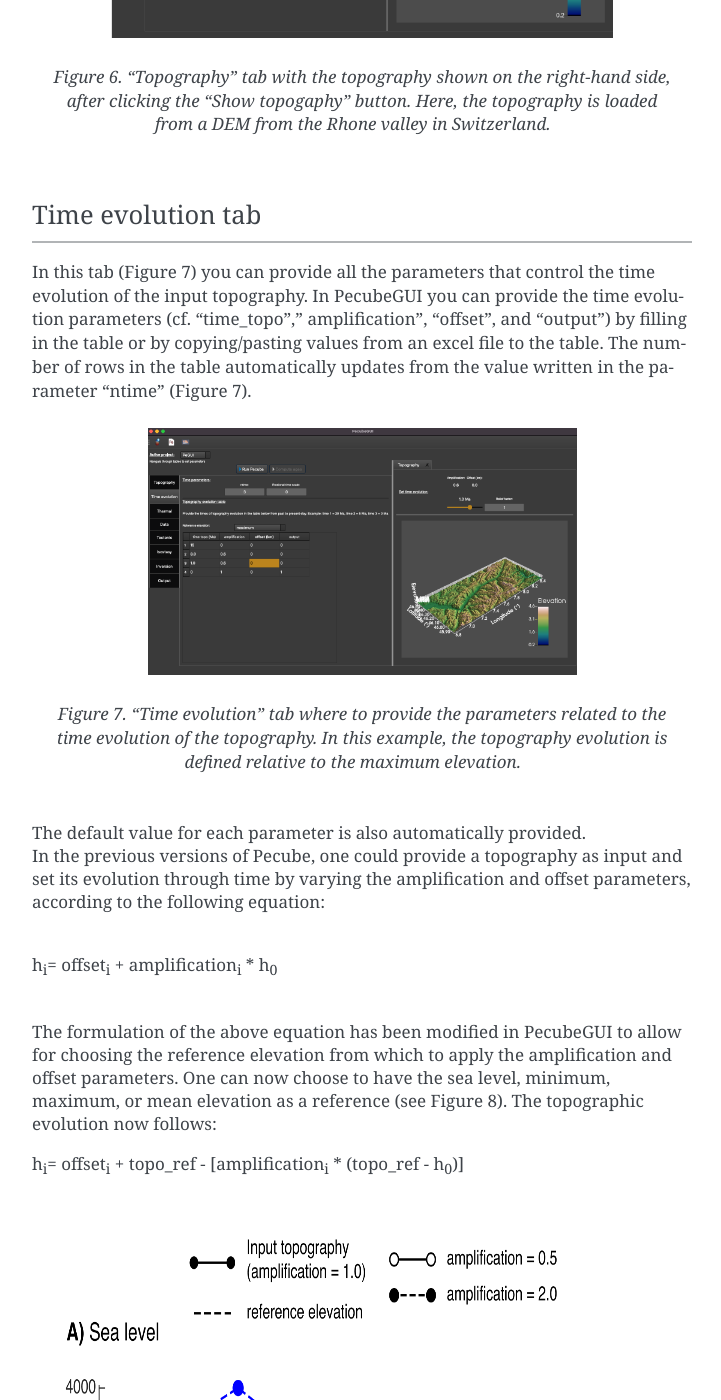
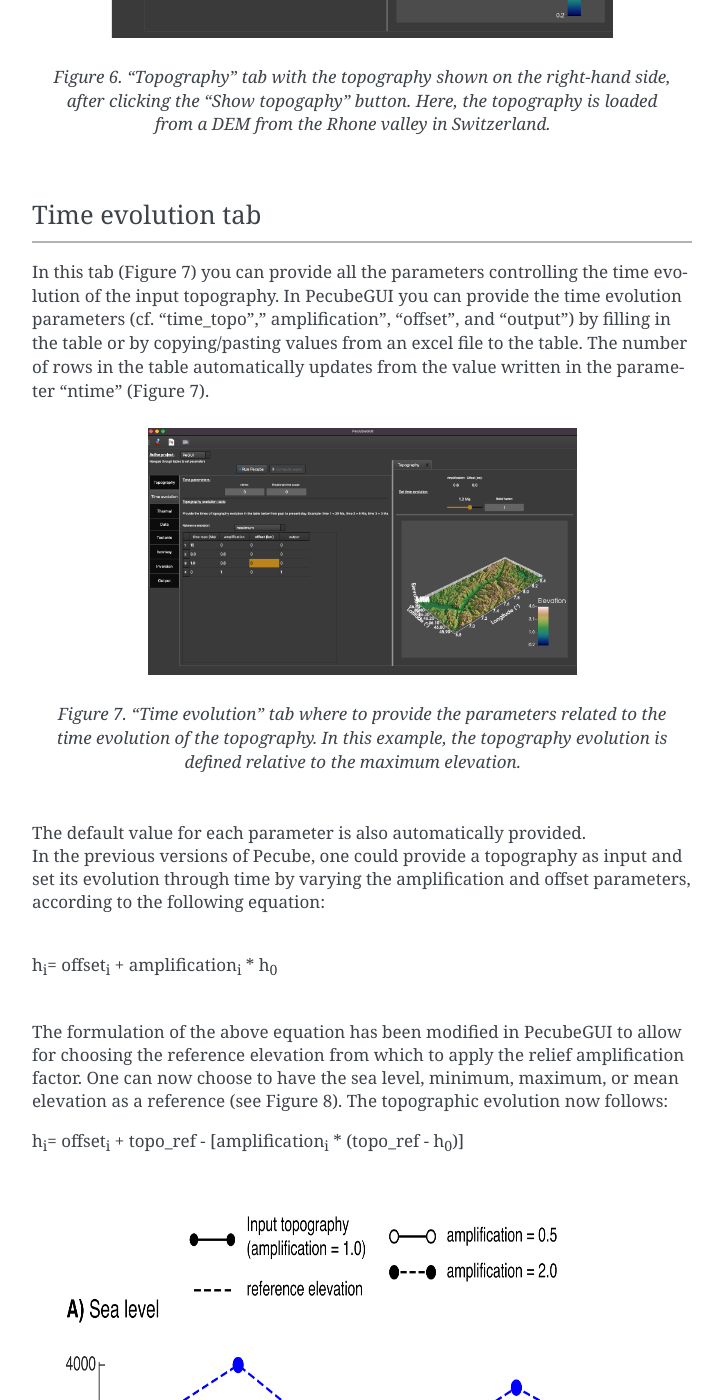
Before and after one commit to MBernAca/PecubeGUI_Doc, a Sphinx documentation site: the page built from docs/source/Usage.rst, in a window 1280 px wide and 1400 px high, scrolled down 4454 px. Shown: the whole window, without its empty margins (388-1109 px from the left). Built offline with Sphinx 7.4.7, drawn with Linux system fonts in a browser that asks for light colours; some of the changed text lies outside the part shown.

Commit message:
Update Usage.rst

```diff
--- a/docs/source/Usage.rst
+++ b/docs/source/Usage.rst
@@ -106,7 +106,7 @@
 
 ==================================
 
-In this tab (Figure 7) you can provide all the parameters that control the time evolution of the input topography. In PecubeGUI you can provide the time evolution parameters (cf. “time_topo”,” amplification”, “offset”, and “output”) by filling in the table or by copying/pasting values from an excel file to the table. The number of rows in the table automatically updates from the value written in the parameter “ntime” (Figure 7).
+In this tab (Figure 7) you can provide all the parameters controlling the time evolution of the input topography. In PecubeGUI you can provide the time evolution parameters (cf. “time_topo”,” amplification”, “offset”, and “output”) by filling in the table or by copying/pasting values from an excel file to the table. The number of rows in the table automatically updates from the value written in the parameter “ntime” (Figure 7).
 
 .. figure:: ../images/Time_Evolution.png
     :scale: 30
@@ -121,7 +121,7 @@
 | h\ :sub:`i`\ = offset\ :sub:`i`\  +  amplification\ :sub:`i`\  *  h\ :sub:`0`\
 
 |
-| The formulation of the above equation has been modified in PecubeGUI to allow for choosing the reference elevation from which to apply the amplification and offset parameters. One can now choose to have the sea level, minimum, maximum, or mean elevation as a reference (see Figure 8). The topographic evolution now follows:
+| The formulation of the above equation has been modified in PecubeGUI to allow for choosing the reference elevation from which to apply the relief amplification factor. One can now choose to have the sea level, minimum, maximum, or mean elevation as a reference (see Figure 8). The topographic evolution now follows:
 
 
 | h\ :sub:`i`\ = offset\ :sub:`i`\  +  topo_ref - [amplification\ :sub:`i`\  *  (topo_ref - h\ :sub:`0`\)]
@@ -131,7 +131,7 @@
     :scale: 30
     :align: center
 
-    *Figure 8. Reference elevations from which to compute the topographic evolution. These references are A) sea level, B) minimum, C) maximum, D) mean elevation.*
+    *Figure 8. Reference elevations from which to apply the relief amplification factor. These references are A) sea level, B) minimum, C) maximum, D) mean elevation.*
 
 
 .. _Thermal-tab:
```
